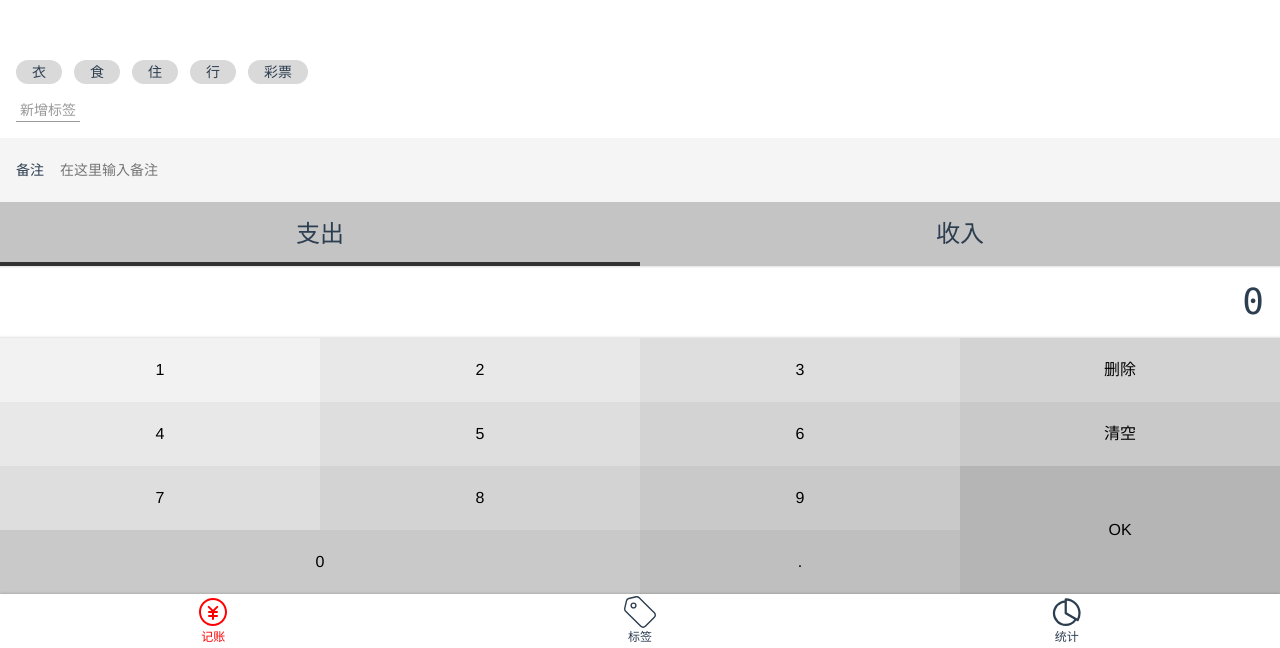
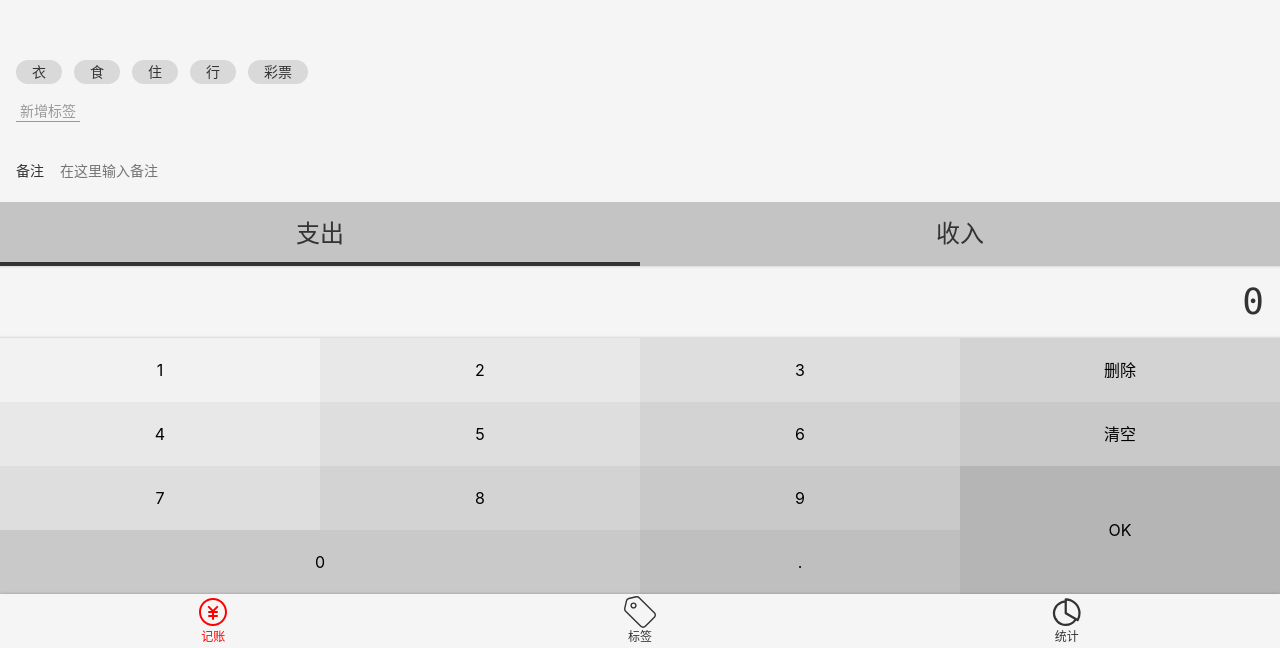
Before and after one commit to niuniu315/wangcai-1, a Vue app: page /#/money in a window 1280 px wide. Shown: the part 152-800 px from the top of the page. Built offline with nearby package versions, Linux system fonts and the light colour scheme.

Commit message:
将标签名修改成通用组件，可以修改filedName、placeholder

```diff
--- a/src/App.vue
+++ b/src/App.vue
@@ -14,23 +14,8 @@
     color: #333;
     font-family: $font-hei;
     line-height: 1.5;
+    background: #f5f5f5;
+    font-size: 16px;
   }
 
-  #app {
-    font-family: 'Avenir', Helvetica, Arial, sans-serif;
-    -webkit-font-smoothing: antialiased;
-    -moz-osx-font-smoothing: grayscale;
-    text-align: center;
-    color: #2C3E50;
-  }
-  #nav {
-    padding: 30px;
-    a {
-      font-weight: bold;
-      color: #2C3E50;
-      &.router-link-exact-active {
-        color: #42B983;
-      }
-    }
-  }
 </style>
--- a/src/components/Money/Notes.vue
+++ b/src/components/Money/Notes.vue
@@ -18,7 +18,7 @@
   export default class Notes extends Vue {
     value = '';
     @Prop({required: true}) fieldName!: string;
-    @Prop() placeholder!: string;
+    @Prop() placeholder?: string;
 
     @Watch('value')
     onValueChanged(value: string) {
@@ -35,11 +35,9 @@
     padding-left: 16px;
     display: flex;
     align-items: center;
-
     .name {
       padding-right: 16px;
     }
-
     input {
       height: 64px;
       flex-grow: 1;
--- a/src/views/EditLable.vue
+++ b/src/views/EditLable.vue
@@ -1,3 +1,4 @@
+<!--编辑标签 -->
 <template>
   <Layout>
     <div>
--- a/src/views/Labels.vue
+++ b/src/views/Labels.vue
@@ -7,6 +7,7 @@
         <span>{{ tag.name }}</span>
         <Icon name="right"/>
       </router-link>
+      <!-- router-link 后面需要接to -->
     </div>
     <div class="createTag-wrapper">
       <button class="createTag" @click="createTag">新建标签</button>
@@ -28,6 +29,7 @@
       const name = window.prompt('请输入标签名');
       if (name) {
         const message = tagListModel.create(name);
+
         // 如果报错的信息是duplicated（重复了）
         if (message === 'duplicated') {
           window.alert('标签名重复了');
```
